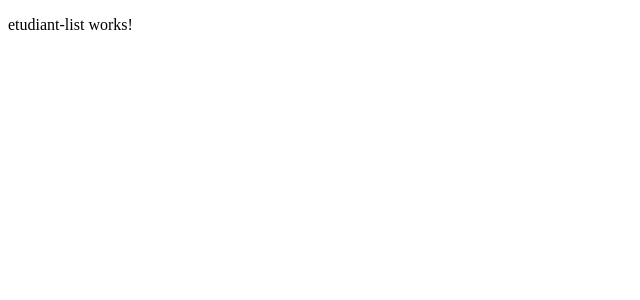
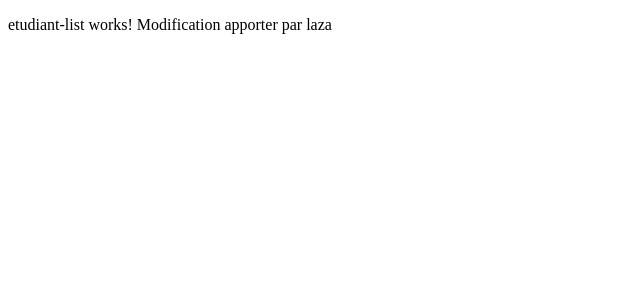
Before and after one commit to Nomentsoa/mbjmsv1, an Angular app in the folder MBJFE/mbjfems/: page / in a window 1280 px wide. Shown: the top 300 px of the page, without its empty margins (0-640 px from the left). Built offline with nearby package versions, Linux system fonts and the light colour scheme; no server answers.

Commit message:
test modification

```diff
--- a/MBJFE/mbjfems/src/app/components/etudiant/etudiant-list/etudiant-list/etudiant-list.html
+++ b/MBJFE/mbjfems/src/app/components/etudiant/etudiant-list/etudiant-list/etudiant-list.html
@@ -1 +1 @@
-<p>etudiant-list works!</p>
+<p>etudiant-list works! Modification apporter par laza</p>
```
